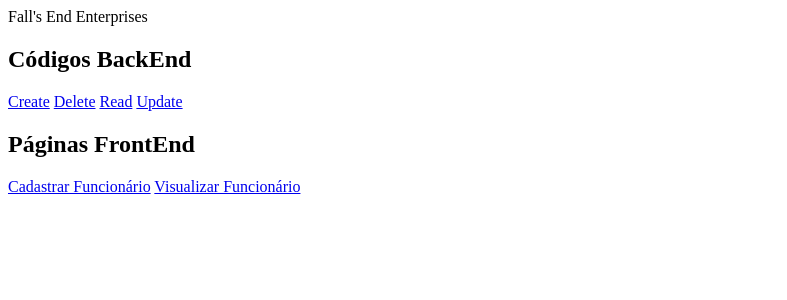
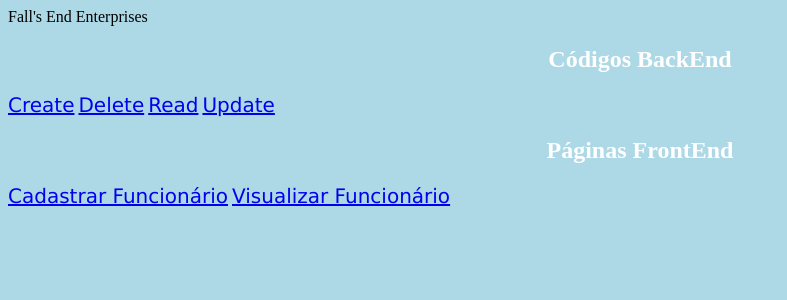
Before and after one commit to Nasvad/employee, a PHP site: page / in a window 1280 px wide. Shown: the top 300 px of the page, without its empty margins (0-787 px from the left). Run offline with PHP 8.4, Linux system fonts and the light colour scheme.

Commit message:
fx added v0.1

```diff
--- /dev/null
+++ b/css/index.css
@@ -0,0 +1,13 @@
+body {
+    background-color: lightblue;
+  }
+
+  h2 {
+    color: white;
+    text-align: center;
+  }
+
+  a {
+    font-family: verdana;
+    font-size: 20px;
+  }
--- a/index.php
+++ b/index.php
@@ -5,6 +5,7 @@
     <meta http-equiv="X-UA-Compatible" content="IE=edge">
     <meta name="viewport" content="width=device-width, initial-scale=1.0">
     <title>ATV CRUD</title>
+    <link rel="stylesheet" href="css/index.css">
 </head>
 <body>
     <?php
```
